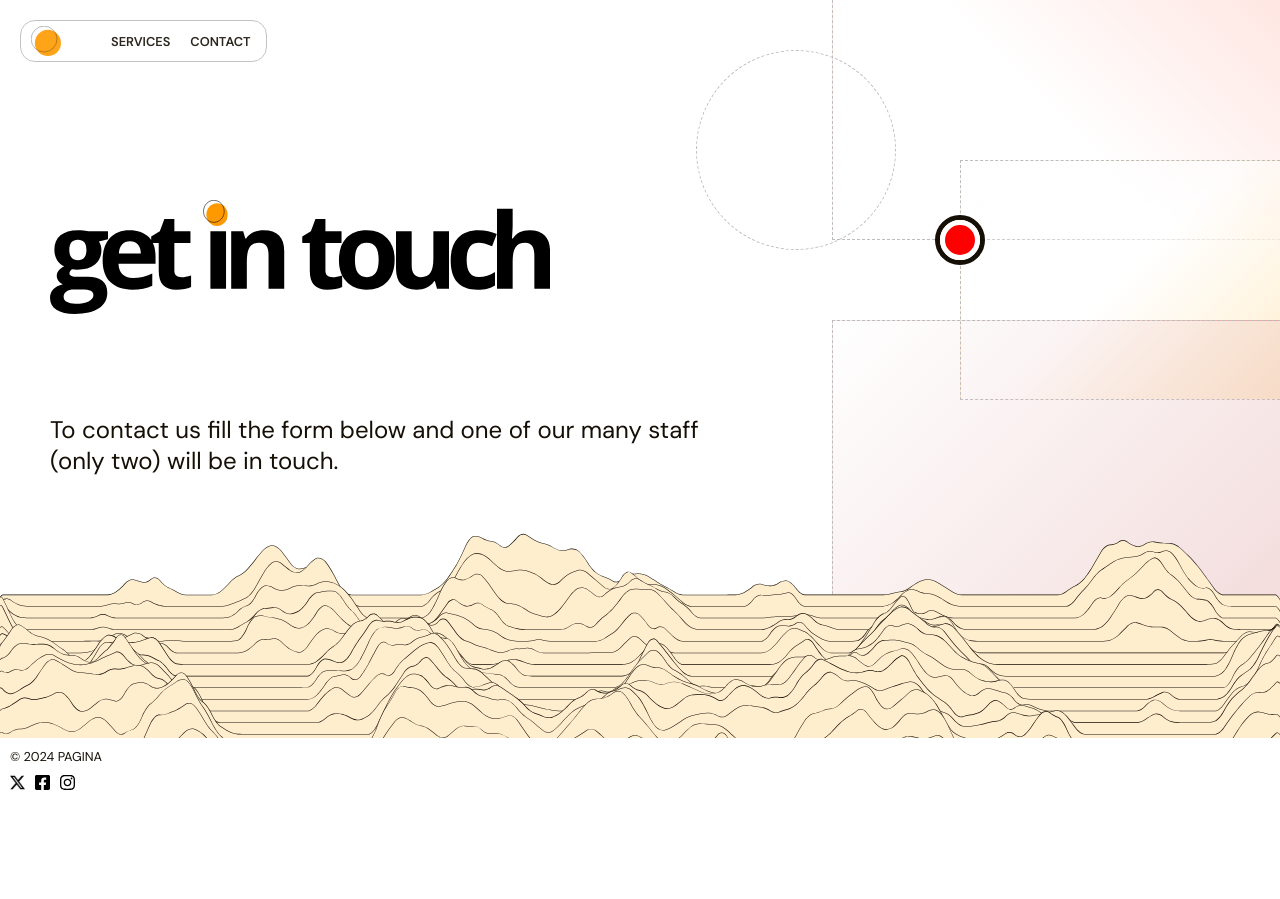
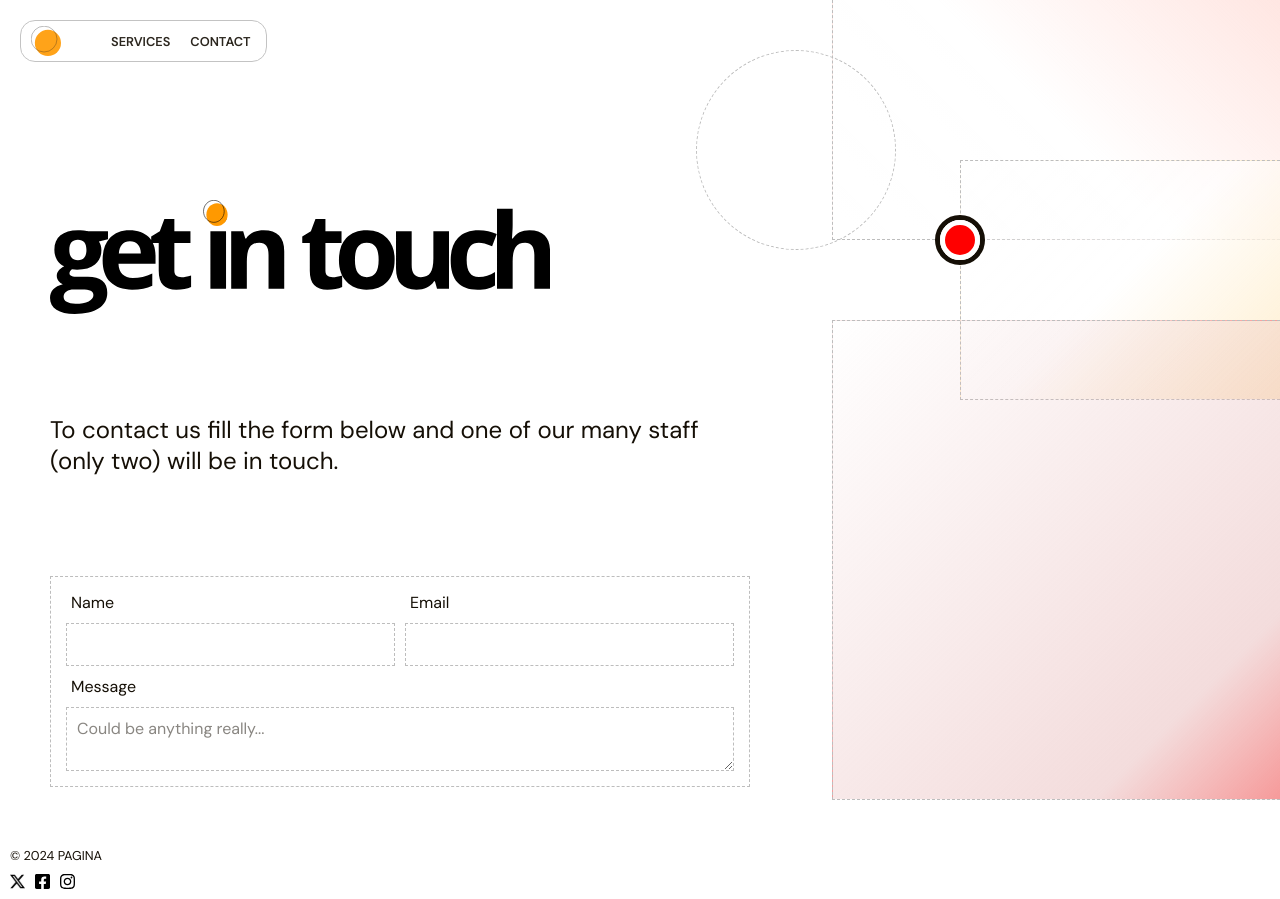
Before and after one commit to Jotadebeese/pagina-one, a Next.js app: page /contact in a window 1280 px wide. Before the commit the page ends 800 px from the top, so only its background shows below. Built offline with nearby package versions, Linux system fonts and the light colour scheme.

Commit message:
Added form elements and animation

```diff
--- a/src/components/ui/ContactPageCard.tsx
+++ b/src/components/ui/ContactPageCard.tsx
@@ -2,13 +2,30 @@ import styles from '@/src/styles/PageCards.module.css'
 import contact from '@/src/images/contact.svg'
 import Image from 'next/image'
 import { BasicForm } from './Forms'
-import { Input } from './inputs'
 
 export default function ContactPageCard() {
     return (
         <div className={styles.main}>
             <Image src={contact} alt="Contact" width={500} />
             <p>To contact us fill the form below and one of our many staff &#40;only two&#41; will be in touch.</p>
+            <BasicForm
+                inputFields={{
+                    name: {
+                        type: 'text',
+                        label: 'Name',
+                    },
+                    email: {
+                        type: 'email',
+                        label: 'Email',
+                    },
+                    message: {
+                        type: 'textArea',
+                        label: 'Message',
+                        placeholder: 'Could be anything really...',
+                        style:{gridColumn: 'span 2'}
+                    }
+                }}
+            />
         </div>
     )
 }
--- a/src/components/ui/Forms.tsx
+++ b/src/components/ui/Forms.tsx
@@ -1,14 +1,124 @@
+"use client"
+import { useState } from "react"
+import { Input } from "./Inputs"
+import styles from '@/src/styles/Forms.module.css'
+
+const invalidInputStyle = {
+    border: '1px solid #F18397',
+}
+interface DataFormat {
+    [key: string]: string; // Assuming all form data values are strings
+}
+interface FormErrors {
+    [key: string]: string | undefined;
+}
+interface InputFields {
+    [key: string]: InputField;
+}
+interface InputField {
+    type: string;
+    required?: boolean;
+    label?: string;
+    placeholder?: string;
+    smallLabel?: string;
+    style?: React.CSSProperties;
+}
 export function BasicForm(
-    {children, title}:
+    {title, inputFields}:
     {
-        children: JSX.Element[],
-        title: string
+        title?: string,
+        inputFields: InputFields
     }
 ) {
+    const [formData, setFormData] = useState<DataFormat>({})
+    const [errors, setErrors] = useState<FormErrors>({});
+    const handleChange = (e: React.ChangeEvent<HTMLInputElement>) => {
+        setFormData({
+            ...formData,
+            [e.target.name]: e.target.value
+        })
+        Object.keys(errors).forEach((name) => {
+            if (name === e.target.name) {
+                setErrors((prev) => {
+                    const holderErrors = { ...prev };
+                    delete holderErrors[name];
+                    return holderErrors;
+                });
+            }
+        });
+    }
+    const handleTextAreaChange = (e: React.ChangeEvent<HTMLTextAreaElement>) => {
+        setFormData({
+            ...formData,
+            [e.target.name]: e.target.value
+        })
+        Object.keys(errors).forEach((name) => {
+            if (name === e.target.name) {
+                setErrors((prev) => {
+                    const holderErrors = { ...prev };
+                    delete holderErrors[name];
+                    return holderErrors;
+                });
+            }
+        });
+    }
+    const validateForm = () => {
+        let formErrors: FormErrors = {};
+        Object.keys(formData).forEach((name) => {
+            const value = formData[name];
+            const required = formData[`${name}_required`];
+            const type = formData[`${name}_type`];
+            const error = validateField(name, value, required, type);
+            if (error) {
+                formErrors[name] = error;
+            }
+        });
+        setErrors(formErrors);
+        return Object.keys(formErrors).length === 0;
+    }
+    const validateField = (name: string, value: string, required: string, type: string) => {
+        if (required === 'true' && !value) {
+            return 'Filed is required';
+        } else if (type === 'email' && !isValidEmail(value)) {
+            return 'Invalid email';
+        } else if (type === 'tel' && !isValidPhone(value)) {
+            return 'Invalid phone number';
+        } else if (type === 'radio' && !value) {
+            return 'Select an option';
+        }
+    }
+    const isValidEmail = (email: string) => {
+        const emailRegex = /^[^\s@]+@[^\s@]+\.[^\s@]+$/;
+        return emailRegex.test(email);
+    };
+    const isValidPhone = (phoneNumber: string) => {
+        const colombiaPhoneRegex = /^\(?(\d{3})\)?[- ]?(\d{3})[- ]?(\d{4})$/;
+        return colombiaPhoneRegex.test(phoneNumber);
+    };
     return (
-        <form>
-            <h2>{title}</h2>
-            {children}
-        </form>
+        <div className={styles.main}>
+            {title && (<h2>{title}</h2>)}
+            <form className={styles.formContainer}>
+                {Object.keys(inputFields).map((name) => {
+                    const { type, required, label, placeholder, smallLabel, style } = inputFields[name];
+                    return (
+                        <Input
+                            key={name}
+                            type={type}
+                            name={name}
+                            label={label}
+                            placeholder={placeholder}
+                            smallLabel={smallLabel}
+                            handleChange={handleChange}
+                            handleTextAreaChange={handleTextAreaChange}
+                            error={errors[name]}
+                            formData={formData}
+                            required={required}
+                            style={style}
+                        />
+                    )
+                })}
+            </form>
+        </div>
     )
 }
--- a/src/components/ui/Inputs.tsx
+++ b/src/components/ui/Inputs.tsx
@@ -6,13 +6,14 @@ const invalidInputStyle = {
     border: '1px solid #F18397',
 }
 export function Input(
-    {label, smallLabel, type, name, handleChange, placeholder, style, varSpan, error, formData, required = true, min, max}:
+    {label, smallLabel, type, name, handleChange, handleTextAreaChange, placeholder, style, varSpan, error, formData, required = true, min, max}:
     {
-        label: string,
+        label?: string,
         smallLabel?: string,
         type: string,
         name: string,
         handleChange: (e: React.ChangeEvent<HTMLInputElement>) => void,
+        handleTextAreaChange?: (e: React.ChangeEvent<HTMLTextAreaElement>) => void,
         placeholder?: string,
         style?: React.CSSProperties,
         varSpan?: boolean
@@ -32,6 +33,16 @@ export function Input(
             style={style}
         >
             <label htmlFor={name}>{label}</label>
+            {type === 'textArea' ?
+                <textarea
+                    name={name}
+                    value={formData?.[name as keyof typeof formData] || ''}
+                    onChange={handleTextAreaChange}
+                    placeholder={placeholder}
+                    id={name}
+                    style={error?.[name as keyof typeof error] ? invalidInputStyle : {}}
+                    required={required}
+                /> :
                 <input
                     type={type}
                     name={name}
@@ -44,6 +55,7 @@ export function Input(
                     min={min}
                     max={max}
                 />
+            }
             {smallLabel && <small>{smallLabel}</small>}
         </div>
     )
--- /dev/null
+++ b/src/styles/Forms.module.css
@@ -0,0 +1,15 @@
+.main {
+    width: 100%;
+    max-width: 700px;
+}
+.formContainer {
+    display: grid;
+    grid-template-columns: repeat(2, 1fr);
+    gap: var(--spacing-xs);
+    width: 100%;
+    padding: var(--spacing-sm);
+    background: var(--light);
+    border: var(--border-xs) dashed var(--light-2);
+    align-items: center;
+    justify-content: center;
+}
--- a/src/styles/Inputs.module.css
+++ b/src/styles/Inputs.module.css
@@ -3,39 +3,27 @@
     flex-direction: column;
     align-items: center;
     justify-content: flex-end;
-    font-size: var(--font-size-sm);
     gap: var(--spacing-xs);
-    color: var(--dark-gray);
+    color: var(--dark-2);
     animation: leftToRight 0.5s ease-in-out;
-    max-width: 350px;
     margin: auto;
     width: 100%;
 }
 .inputContainer label {
-    padding-left: var(--spacing-sm);
+    padding-left: var(--spacing-xxs);
     text-align: left;
     width: 100%;
 }
-.inputContainer small {
-    font-size: var(--font-size-sm);
-    color: var(--dark-gray);
-    width: 100%;
-    text-align: right;
-}
-.inputContainer input {
-    padding: var(--spacing-sm);
-    font-family: inherit;
-    font-size: var(--font-size-sm);
-    border: var(--border-xs) solid var(--gray-two);
-    background: var(--light-gray);
+.inputContainer input, .inputContainer textarea {
+    padding: var(--spacing-xs);
+    border: var(--border-xs) dashed var(--light-2);
     outline: none;
     transition: 0.3s ease-in-out;
-    color: var(--dark-gray);
     width: 100%;
+    resize: vertical;
 }
-.inputContainer input:focus {
-    border: var(--border-xs) solid var(--gray-one);
-    background-color: var(--white);
+.inputContainer input:focus, .inputContainer textarea:focus {
+    border: var(--border-xs) dashed var(--primary);
     transition: 0.3s ease-in-out;
 }
 .varSpan {
@@ -94,9 +82,8 @@
       opacity: var(--bg-opacity);
     }
   }
-@media (max-width: 800px) {
+@media (max-width: 700px) {
     .inputContainer {
-        font-size: var(--font-size-sm);
         row-gap: var(--spacing-xs);
     }
     .varSpan {
--- a/src/styles/LayoutItems.module.css
+++ b/src/styles/LayoutItems.module.css
@@ -5,6 +5,7 @@
     background-position: top;
     background-size: cover;
     background-repeat: no-repeat;
+    animation: up 0.8s ease-in-out;
 }
 .circleOne {
     position: absolute;
@@ -15,6 +16,7 @@
     border-radius: 50%;
     border: var(--border-xs) dashed var(--light-2);
     z-index: -1;
+    animation: rightToLeft 0.8s ease-in-out;
 }
 .circleTwoOutside {
     position: absolute;
@@ -30,6 +32,7 @@
     border-radius: 50%;
     border: var(--border-xl) solid var(--dark-2);
     background: rgba(0, 0, 0, 0);
+    animation: rightToLeft 0.8s ease-in-out;
 }
 .circleTwoInside {
     position: absolute;
@@ -49,6 +52,7 @@
     border-bottom: var(--border-xs) dashed var(--light-2);
     background: var(--gradOne);
     z-index: -2;
+    animation: rightToLeft 0.8s ease-in-out;
 }
 .backThree {
     position: absolute;
@@ -61,6 +65,7 @@
     border-top: var(--border-xs) dashed var(--light-2);
     background: var(--gradTwo);
     z-index: -1;
+    animation: rightToLeft 0.8s ease-in-out;
 }
 .backFour {
     position: absolute;
@@ -73,6 +78,7 @@
     border-top: var(--border-xs) dashed var(--light-2);
     background: var(--gradThree);
     z-index: -1;
+    animation: rightToLeft 0.8s ease-in-out;
 }
 /* Mobile */
 @media (max-width: 768px) {
@@ -103,3 +109,23 @@
         width: 40%;
     }
 }
+@keyframes up {
+    0% {
+        transform: translateY(100%);
+        opacity: 0;
+    }
+    100% {
+        transform: translateY(0);
+        opacity: 1;
+    }
+}
+@keyframes rightToLeft {
+    0% {
+        transform: translateX(100%);
+        opacity: 0;
+    }
+    100% {
+        transform: translateX(0);
+        opacity: 1;
+    }
+}
--- a/src/styles/PageCards.module.css
+++ b/src/styles/PageCards.module.css
@@ -7,9 +7,13 @@
     justify-content: center;
     gap: var(--spacing-xxxl);
 }
+.main img {
+    animation: drop 0.8s ease-in-out;
+}
 .main p {
     font-size: 1.5rem;
     max-width: 700px;
+    animation: leftToRight 0.5s ease-in-out;
 }
 .main a {
     font-weight: var(--font-weight-semi-bold);
@@ -29,3 +33,21 @@
         height: fit-content;
     }
 }
+@keyframes drop {
+    0% {
+        transform: translateY(-100%);
+        opacity: 0;
+    }
+    100% {
+        transform: translateY(0);
+        opacity: 1;
+    }
+}
+@keyframes leftToRight {
+    0% {
+        transform: translateX(-100%);
+    }
+    100% {
+        transform: translateX(0%);
+    }
+}
--- a/src/styles/globals.css
+++ b/src/styles/globals.css
@@ -95,12 +95,15 @@ a {
   font-family: inherit;
   text-decoration: none;
 }
-input {
+input, textarea {
   font-family: inherit;
   font-size: inherit;
   color: inherit;
 }
-
+input::placeholder, textarea::placeholder {
+  color: var(--dark-2);
+  opacity: 0.5;
+}
 button {
   font-family: inherit;
   font-size: inherit;
```
Lines whose indentation alone changed are shown as unchanged.
